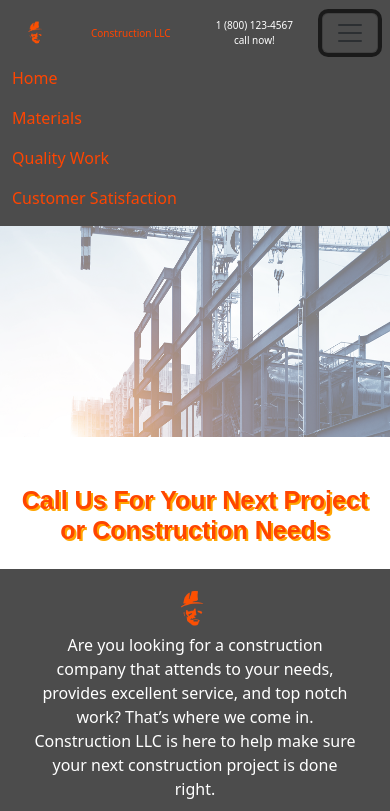
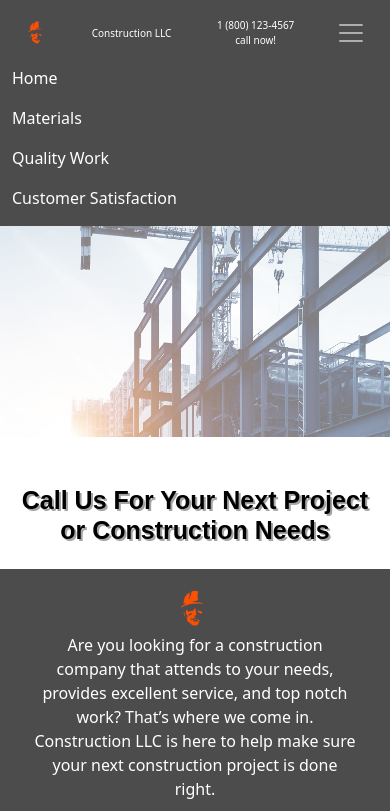
Before and after one commit to Payad/ConstructionWebsite, a plain HTML site: page index.html in a window 390 px wide. Both pictures are taken after a click on the button "Toggle navigation". Shown: the top 811 px of the page. Drawn offline with nearby package versions, Linux system fonts and the light colour scheme.

Commit message:
adjusted colors for text

```diff
--- a/index.html
+++ b/index.html
@@ -20,7 +20,7 @@
             <a href="">Login</a>
             <a href="">Register</a>
         </nav> -->
-        <nav class="navbar navbar-expand-lg bg-body-tertiary">
+        <nav class="navbar navbar-expand-lg bg-body-tertiary navbar-dark">
             <div class="container-fluid">
               <!-- <a class="navbar-brand" href="#">LOGO</a> -->
               <img class="constructionImage" src="images/constructionImage-removebg-preview.png">
--- a/styles.css
+++ b/styles.css
@@ -23,8 +23,17 @@ nav.navbar.navbar-expand-lg.bg-body-tertiary {
 }
 
 .navbar-brand {
-    color: orangered;
+    /* color: orangered; */
+    color: rgb(255, 255, 255);
     font-size: 10px;
+}
+
+.navbar-toggler {
+    border: none;
+    /* border-radius: none; */
+}
+.navbar-toggler:focus {
+    box-shadow: none !important;
 }
 
 img.constructionImage {
@@ -37,7 +46,8 @@ div#navbarNavAltMarkup {
 
 .nav-link.active,
 .nav-link {
-    color: orangered !important;
+    /* color: orangered !important; */
+    color: rgb(255, 255, 255) !important;
 }
 
 /* phone image */
@@ -73,12 +83,14 @@ img.constructionBanner {
 /* h1 */
 h1 {
 text-align: center;
-color: orangered;
+/* color: orangered; */
+color: rgb(0, 0, 0);
 font-family: sans-serif;
 font-size: 25px;
 padding: 1rem;
 margin-top: 2rem;
-text-shadow: 2px 2px orange;
+/* text-shadow: 2px 2px orange; */
+text-shadow: 2px 2px rgb(164, 164, 164);
 font-weight: 600;
 }
 
@@ -146,7 +158,7 @@ ul {
 .quality-work,
 .customer-satisfaction {
     text-align: center;
-    color: orangered;
+    /* color: orangered; */
     font-size: 2rem;
     /* padding: 1rem; */
     margin-bottom: 2rem;
@@ -292,7 +304,8 @@ border: inset;
 }
 
 h5.llc {
-    color: orangered;
+    /* color: orangered; */
+    color: rgb(255, 255, 255);
     font-size: 14px;
     text-align: center;
     margin: 0.5rem;
@@ -302,7 +315,8 @@ h5.llc {
 }
 
 a {
-    color: orangered;
+    /* color: orangered; */
+    color: rgb(255, 255, 255);
     text-decoration: none;
     /* display: flex; */
 }
@@ -326,7 +340,8 @@ a {
 
 .location {
     text-align: center;
-    color: orangered;
+    /* color: orangered; */
+    color: rgb(255, 255, 255);
     padding: 1rem;
 }
 
```
